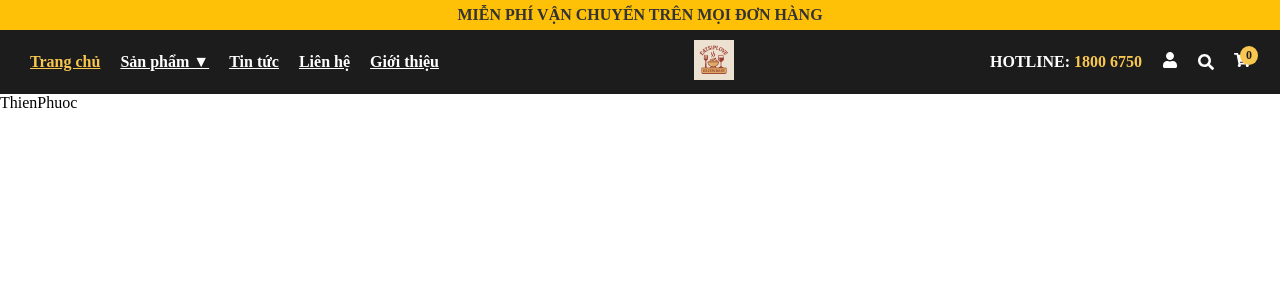
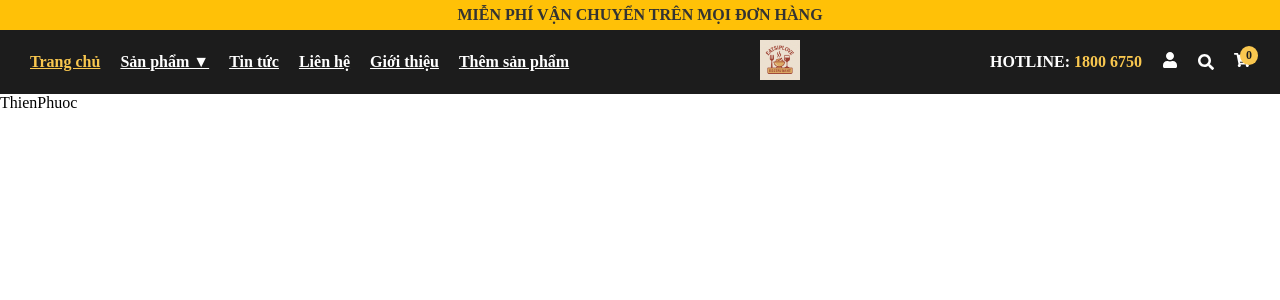
Before and after one commit to Project-start-2025/eatsiplove, a Next.js app: page / in a window 1280 px wide. Shown: the top 300 px of the page. Built offline with nearby package versions, Linux system fonts and the light colour scheme.

Commit message:
Update Header.tsx

```diff
--- a/src/app/components/header/Header.tsx
+++ b/src/app/components/header/Header.tsx
@@ -31,7 +31,7 @@ const Header = () => {
           Trang chủ
         </Link>
         <div style={{ position: "relative" }}>
-          <Link href="/prod" style={{ color: "white" }}>
+          <Link href="/products" style={{ color: "white" }}>
             Sản phẩm ▼
           </Link>
         </div>
@@ -43,6 +43,9 @@ const Header = () => {
         </Link>
         <Link href="/gioi-thieu" style={{ color: "white" }}>
           Giới thiệu
+        </Link>
+        <Link href="/" style={{ color: "white" }}>
+          Thêm sản phẩm
         </Link>
       </nav>
 
```
